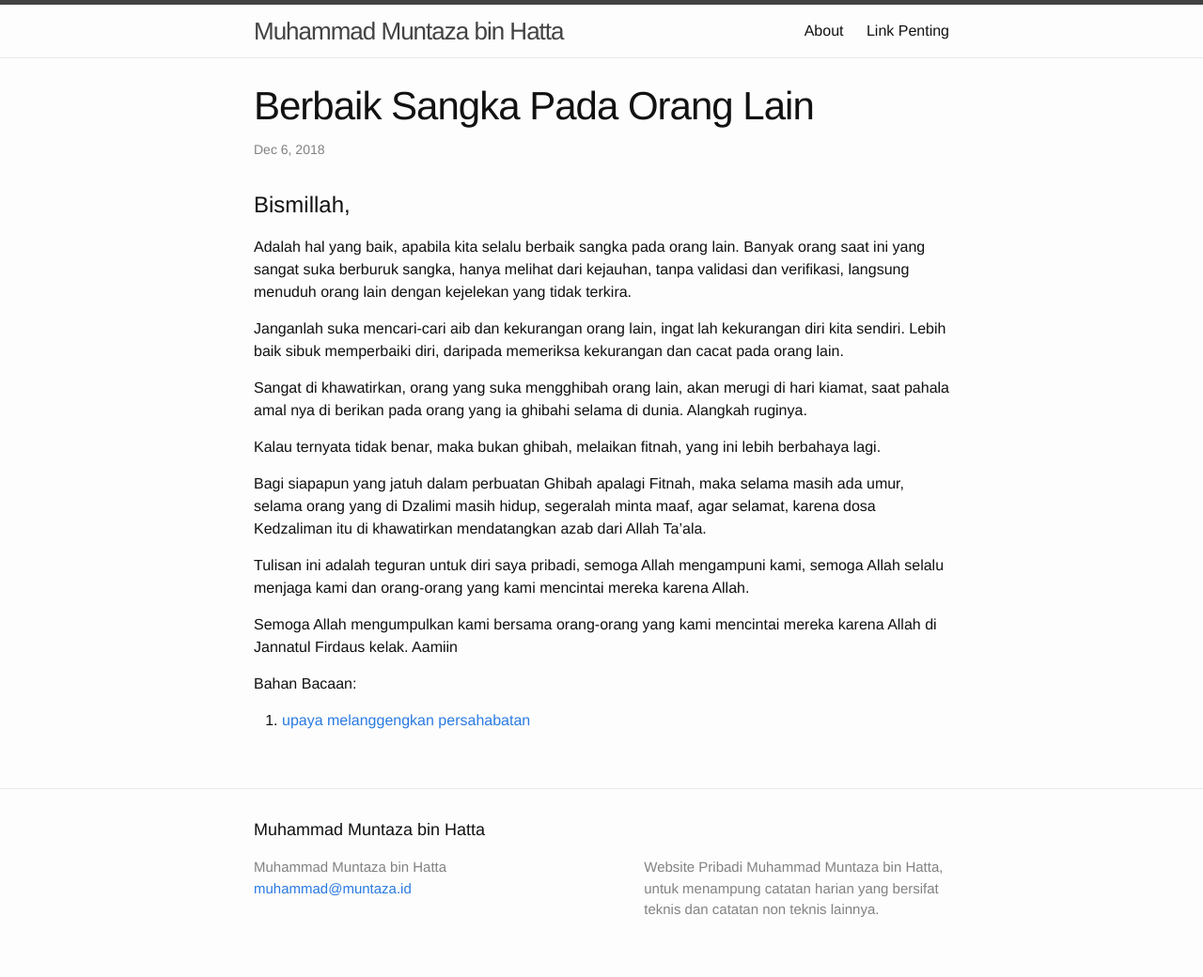
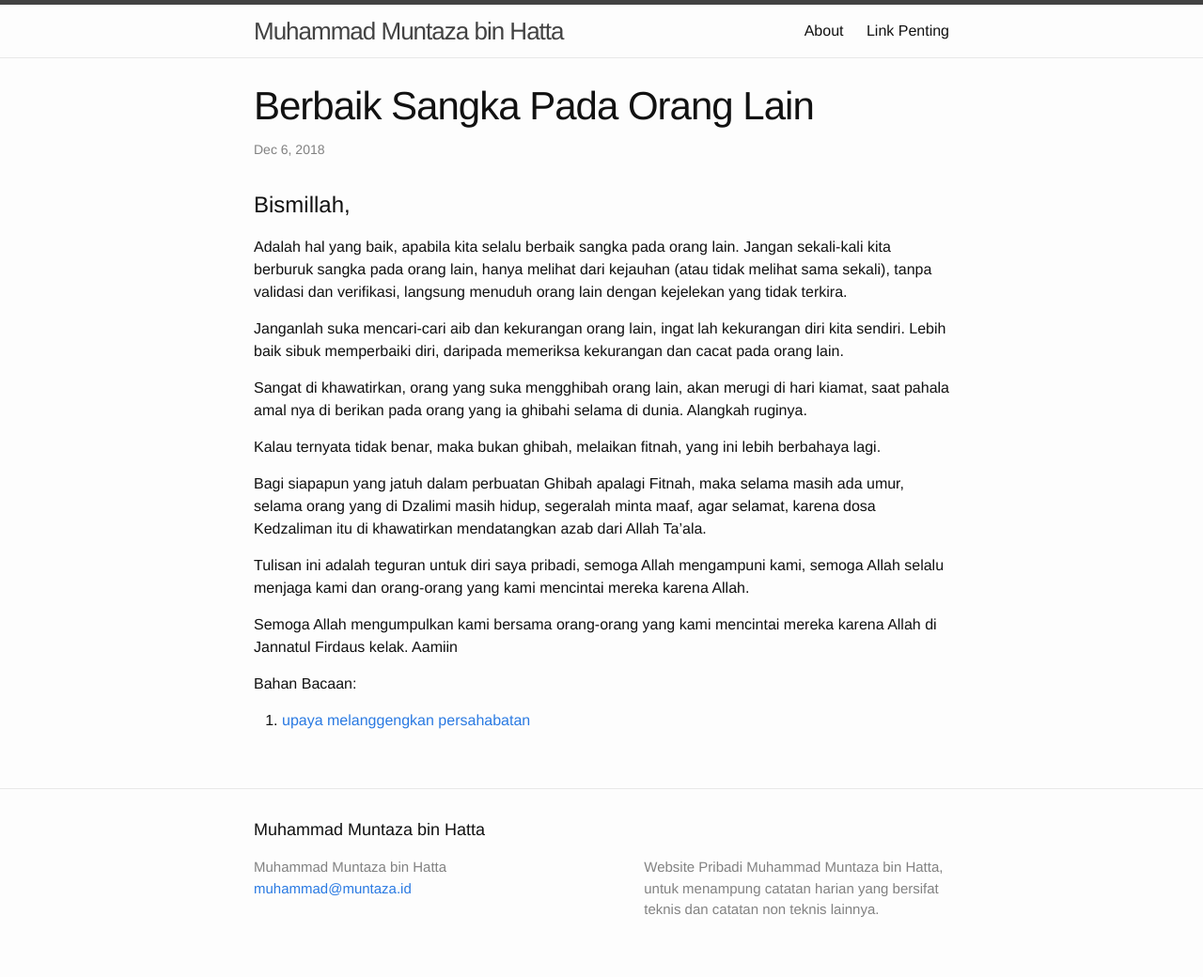
Before and after one commit to muntaza/muntaza.github.io, a Jekyll site: the page built from _posts/2018-12-06-berbaik-sangka-pada-orang-lain.markdown, in a window 1280 px wide. Shown: the whole page at 94% size. Built offline with Jekyll 4.4.1, drawn with Linux system fonts in a browser that asks for light colours.

Commit message:
perbaiki kalimat

```diff
--- a/_posts/2018-12-06-berbaik-sangka-pada-orang-lain.markdown
+++ b/_posts/2018-12-06-berbaik-sangka-pada-orang-lain.markdown
@@ -7,7 +7,7 @@ categories: kisah
 
 # Bismillah,
 
-Adalah hal yang baik, apabila kita selalu berbaik sangka pada orang lain. Banyak orang saat ini yang sangat suka berburuk sangka, hanya melihat dari kejauhan, tanpa validasi dan verifikasi, langsung menuduh orang lain dengan kejelekan yang tidak terkira.
+Adalah hal yang baik, apabila kita selalu berbaik sangka pada orang lain. Jangan sekali-kali kita berburuk sangka pada orang lain, hanya melihat dari kejauhan (atau tidak melihat sama sekali), tanpa validasi dan verifikasi, langsung menuduh orang lain dengan kejelekan yang tidak terkira.
 
 Janganlah suka mencari-cari aib dan kekurangan orang lain, ingat lah kekurangan diri kita sendiri. Lebih baik sibuk memperbaiki diri, daripada memeriksa kekurangan dan cacat pada orang lain.
 
```
